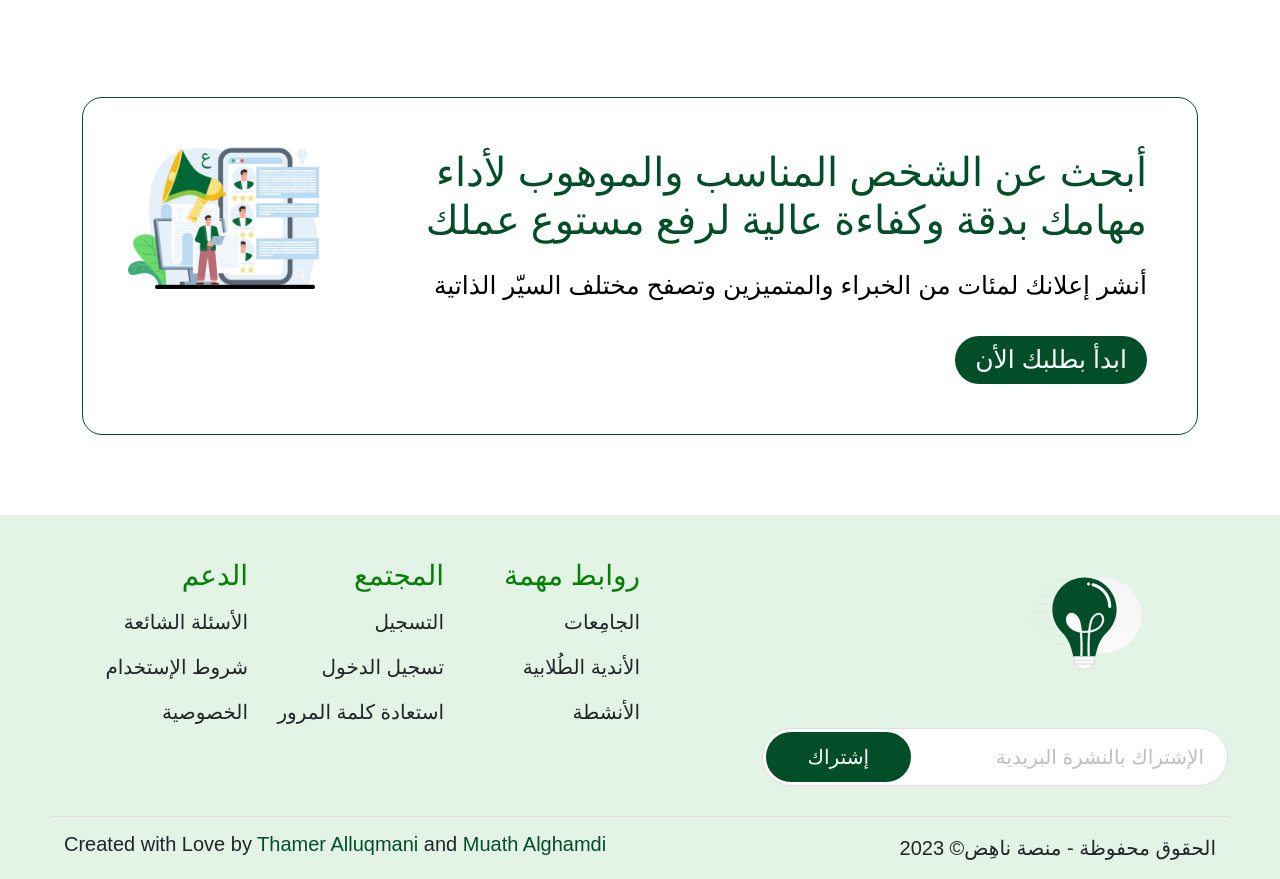
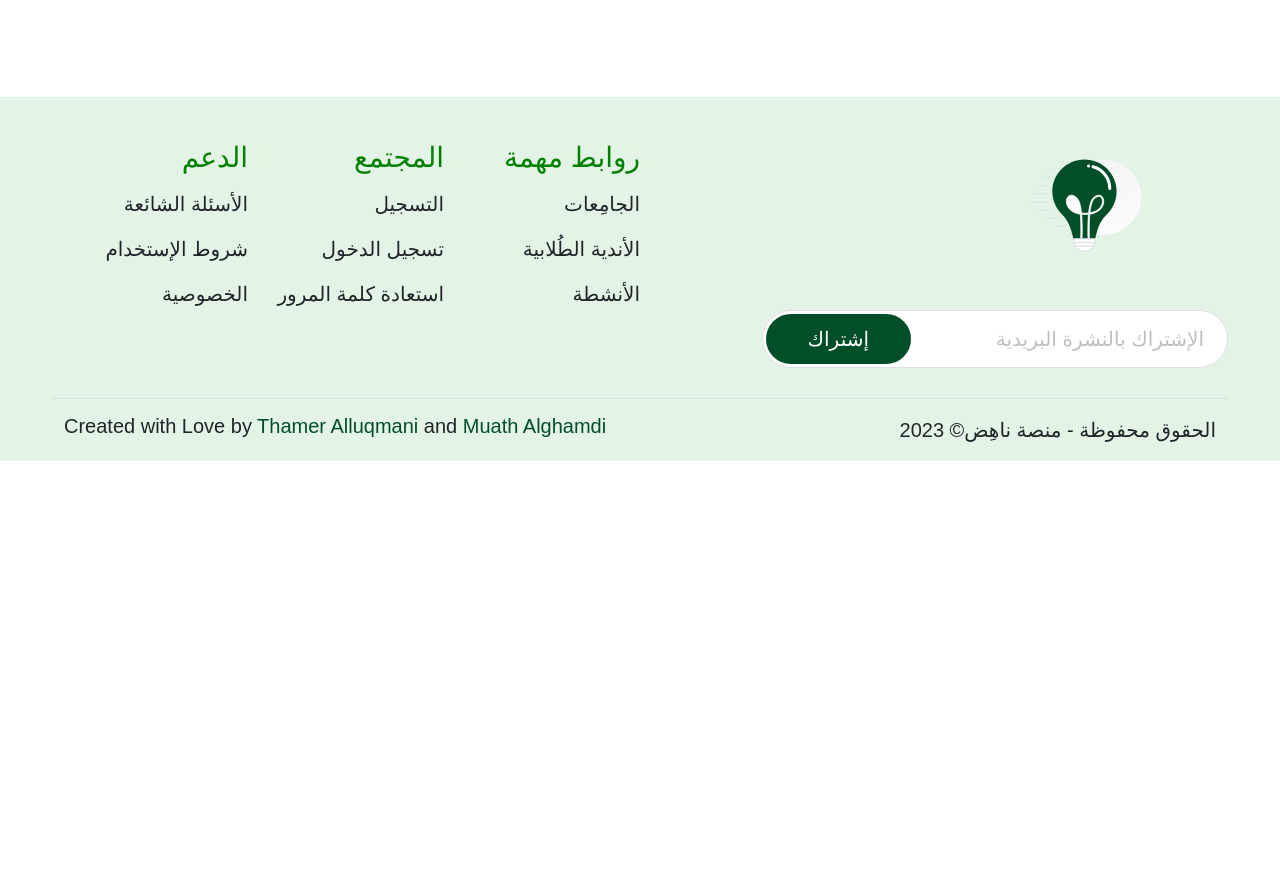
Before and after one commit to ThamerAlluqmani/nahid, a website: page public/index.html in a window 1280 px wide. Shown: the part 3227-4106 px from the top of the page. After the commit the page ends 3688 px from the top, so only its background shows below. Drawn offline with nearby package versions, Linux system fonts and the light colour scheme; a web font is replaced by a local one.

Commit message:
Update index.html

```diff
--- a/public/index.html
+++ b/public/index.html
@@ -490,19 +490,7 @@
                 </div>
             </section>
 
-            <!-- Advertisement -->
-            <section class="ad-section">
-                <div class="ad-container">
-                    <div class="ad-content ">
-                        <h1>أبحث عن الشخص المناسب والموهوب لأداء مهامك بدقة وكفاءة عالية لرفع مستوع عملك</h1>
-                        <p>أنشر إعلانك لمئات من الخبراء والمتميزين وتصفح مختلف السيّر الذاتية</p>
-                        <button>ابدأ بطلبك الأن</button>
-                    </div>
-                    <div class="ad-img ">
-                        <img src="images/ad.png " alt=" ">
-                    </div>
-                </div>
-            </section>
+
         </div>
     </div>
 
```
